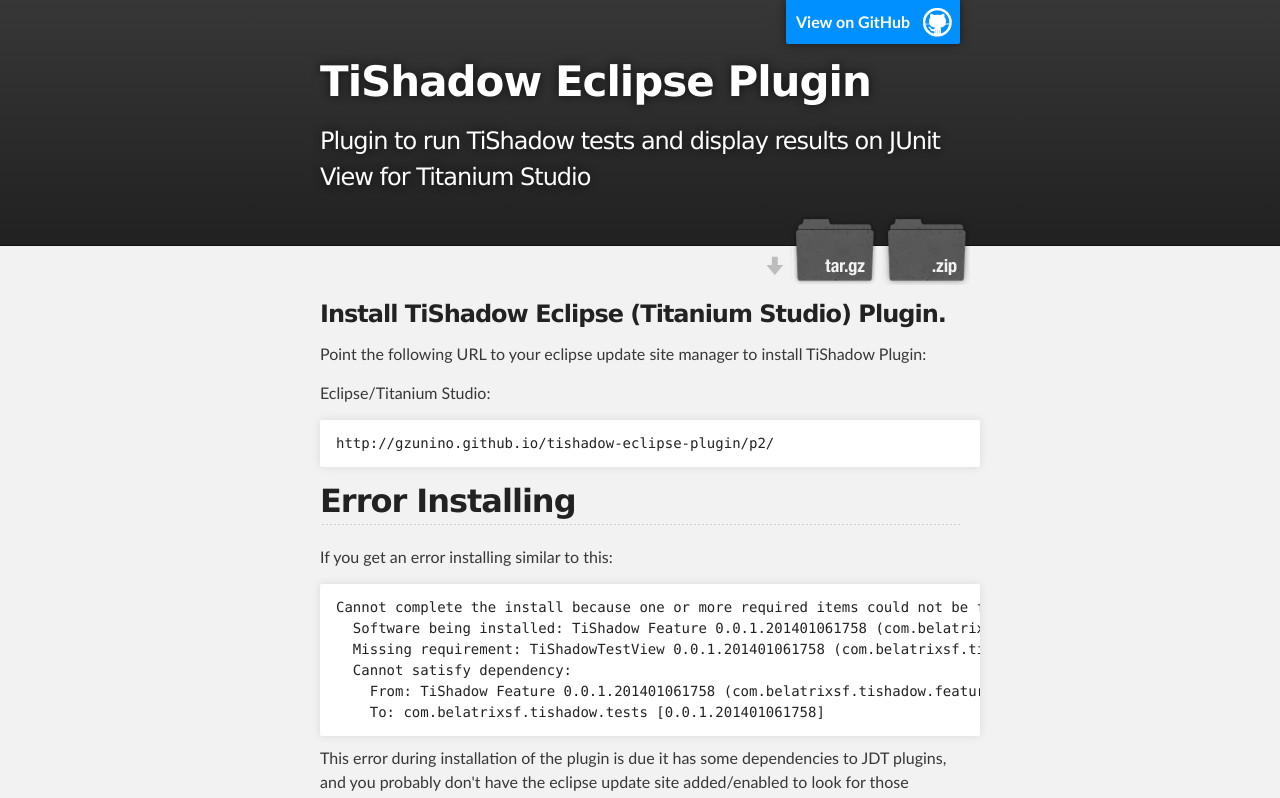
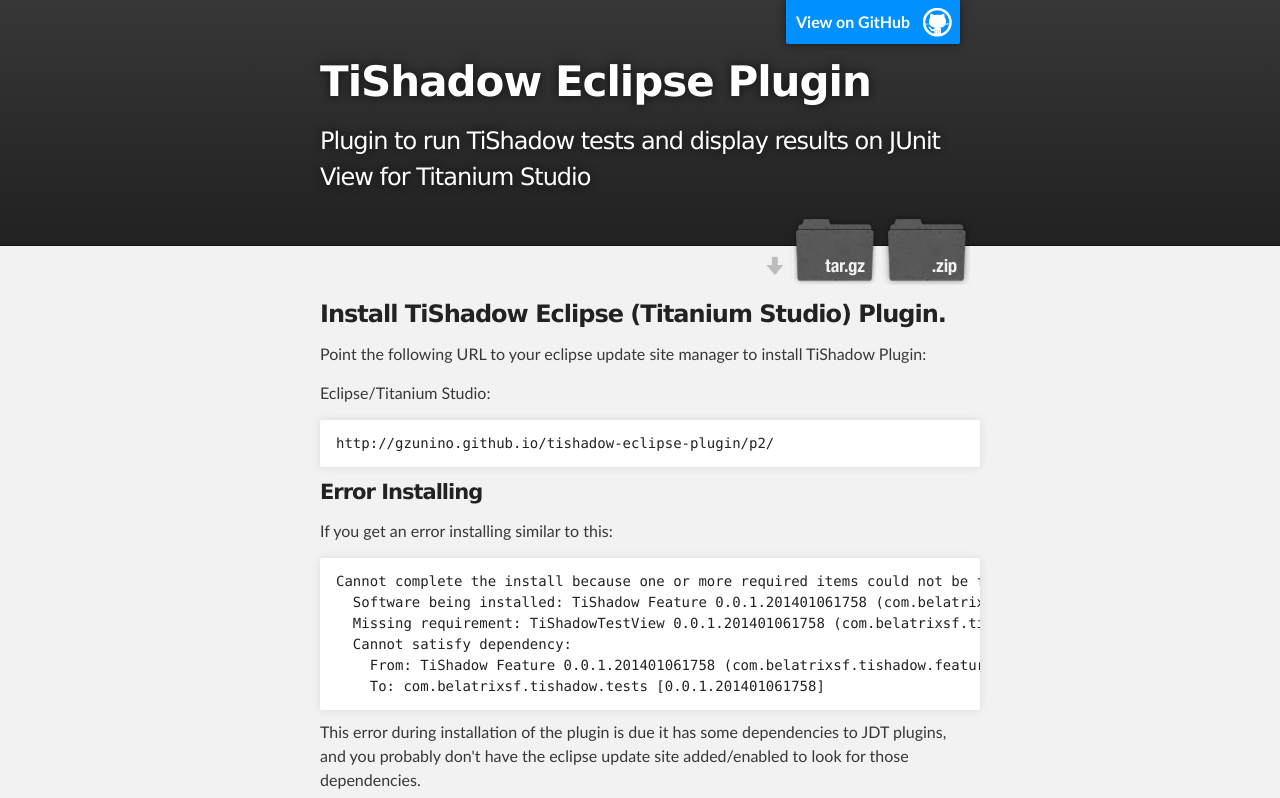
Before and after one commit to gzunino/tishadow-eclipse-plugin, a plain HTML site: page index.html in a window 1280 px wide. Shown: the top 798 px of the page. Drawn offline with Linux system fonts and the light colour scheme.

Commit message:
Update index.html

```diff
--- a/index.html
+++ b/index.html
@@ -41,7 +41,7 @@
 <pre><code>http://gzunino.github.io/tishadow-eclipse-plugin/p2/
 </code></pre>
 
-<h2>Error Installing</h2>
+<h4>Error Installing</h4>
 <p>If you get an error installing similar to this:</p>
 <pre><code>Cannot complete the install because one or more required items could not be found.
   Software being installed: TiShadow Feature 0.0.1.201401061758 (com.belatrixsf.tishadow.feature.feature.group 0.0.1.201401061758)
```
